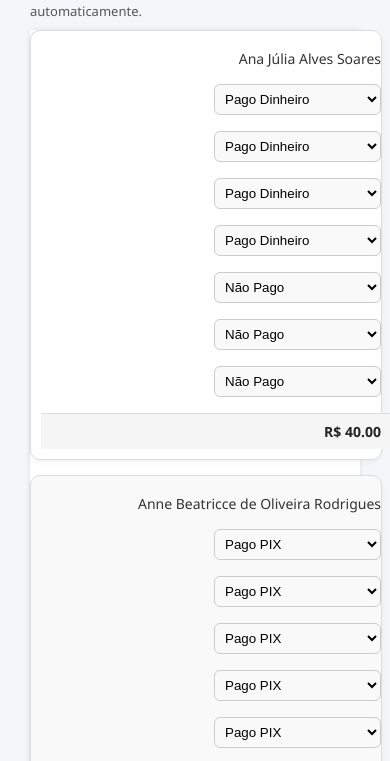
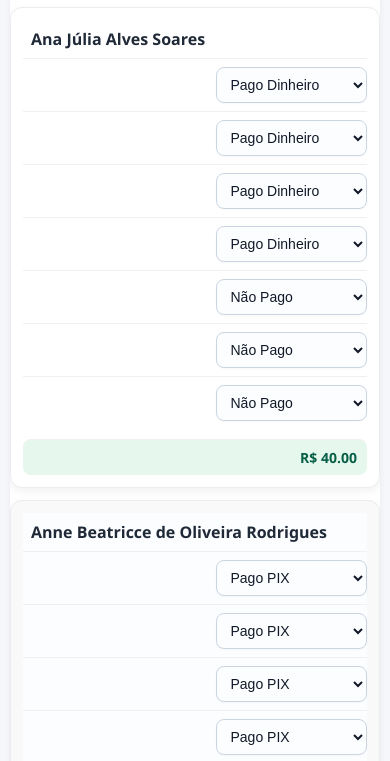
Before and after one commit to pedroxts/PAGAMENTO-MENSAL-8-ANO-B, a plain HTML site: page index.html in a window 390 px wide. Shown: the part 274-1035 px from the top of the page. Drawn offline with Linux system fonts and the light colour scheme.

Commit message:
Update index.html

```diff
--- a/index.html
+++ b/index.html
@@ -21,65 +21,156 @@
   .highlight { color: #0078d7; font-weight: bold; }
   .divider { border-top: 1px solid #ddd; margin: 10px 0; }
   .small-note { font-size: 13px; color: #555; margin-bottom: 10px; }
-/* =======================
-   ESTILO PARA CELULAR
-   ======================= */
+/* === CSS Consolidado: Desktop + Mobile === */
+
+/* Reset / Base */
+* { box-sizing: border-box; }
+body {
+  font-family: "Segoe UI", Arial, sans-serif;
+  margin: 20px;
+  background-color: #f4f6f9;
+  color: #333;
+}
+
+/* Cabeçalho */
+h1 { text-align: center; margin-bottom: 12px; color: #222; }
+
+/* Tabela - Desktop */
+table {
+  width: 100%;
+  border-collapse: collapse;
+  background: #fff;
+  box-shadow: 0 0 6px rgba(0,0,0,0.06);
+  border-radius: 8px;
+  overflow: hidden;
+}
+th, td {
+  border: 1px solid #e6e6e6;
+  padding: 8px 10px;
+  text-align: center;
+  font-size: 14px;
+}
+th {
+  background: #0078d7;
+  color: #fff;
+  font-weight: 600;
+}
+tr:nth-child(even) td { background: #fbfdff; }
+
+select {
+  padding: 6px 8px;
+  border-radius: 6px;
+  border: 1px solid #ccc;
+  background: #fff;
+  font-size: 14px;
+}
+
+/* Coluna de total (desktop) */
+.total-cell {
+  font-weight: 700;
+  background: #e8f4ff;
+}
+
+/* Resumo / relatório (desktop) */
+.summary, #relatorio {
+  margin-top: 18px;
+  background: #fff;
+  padding: 14px;
+  border-radius: 8px;
+  box-shadow: 0 0 6px rgba(0,0,0,0.04);
+}
+.summary h2, #relatorio h2 { margin-top: 0; color: #0078d7; }
+
+/* === MODO CELULAR === */
 @media (max-width: 768px) {
-  table, thead, tbody, th, td, tr {
-    display: block;
-    width: 100%;
+
+  body {
+    margin: 10px;
+    background: #f5f7fa;
   }
 
-  /* Esconde o cabeçalho da tabela */
-  thead {
-    display: none;
+  /* Esconde cabeçalho e deixa cada linha como cartão */
+  thead { display: none; }
+  table { font-size: 15px; width: 100%; }
+  tbody, tr { display: block; }
+
+  tr {
+    display: block;
+    background: #ffffff;
+    margin: 12px 0;
+    border-radius: 12px;
+    box-shadow: 0 3px 8px rgba(0,0,0,0.06);
+    padding: 12px;
+    border: 1px solid #ececec;
   }
 
-  /* Cada aluno vira um bloco separado */
-  tr {
-    margin-bottom: 15px;
-    border: 1px solid #ddd;
-    border-radius: 10px;
-    padding: 10px;
-    background: #fff;
-    box-shadow: 0 2px 5px rgba(0,0,0,0.05);
+  /* Nome do aluno (primeira célula) */
+  td:first-child {
+    display: block;
+    text-align: left;
+    font-weight: 700;
+    font-size: 16px;
+    color: #1f2937;
+    padding-bottom: 8px;
+    border: none;
   }
 
-  /* Cada célula mostra o nome do mês antes do select */
+  /* Cada "mês" como linha com label (via data-label) e valor (select) */
   td {
-    border: none;
     display: flex;
     justify-content: space-between;
     align-items: center;
-    padding: 8px 10px;
-    position: relative;
+    padding: 8px 0;
+    border: none;
+    border-top: 1px solid #f0f0f0;
   }
+
+  td:first-of-type { border-top: none; } /* evita linha acima do nome */
 
   td::before {
     content: attr(data-label);
     font-weight: 600;
-    color: #333;
-    flex: 1;
+    color: #374151;
+    flex-basis: 55%;
     text-align: left;
+    padding-right: 8px;
   }
 
   select {
-    flex: 1;
-    margin-left: 10px;
-    padding: 6px;
-    border-radius: 6px;
-    border: 1px solid #ccc;
-    background-color: #f9f9f9;
+    flex-basis: 45%;
+    max-width: 48%;
+    padding: 8px 10px;
+    border-radius: 8px;
+    border: 1px solid #cbd5e1;
+    background: #fbfdff;
+    font-size: 14px;
+    color: #111827;
+    box-shadow: 0 1px 2px rgba(0,0,0,0.03);
   }
 
-  /* Total destacado no final */
-  td:last-child {
-    background: #f5f5f5;
-    font-weight: bold;
-    color: #222;
-    border-top: 1px solid #ddd;
-    margin-top: 8px;
+  /* Total destacado ao final do cartão */
+  .total-cell {
+    display: block;
+    margin-top: 10px;
+    background: #e6f7ed;
+    color: #065f46;
+    font-weight: 700;
+    text-align: right;
+    padding: 8px 10px;
+    border-radius: 8px;
   }
+
+  /* Relatório */
+  #relatorio {
+    margin-top: 18px;
+    padding: 14px;
+    border-radius: 10px;
+    background: #eef4ff;
+    box-shadow: 0 2px 6px rgba(0,0,0,0.04);
+  }
+
+  #relatorio h2 { font-size: 18px; text-align: center; color: #0b5cff; }
+
 }
 </style>
 </head>
```
